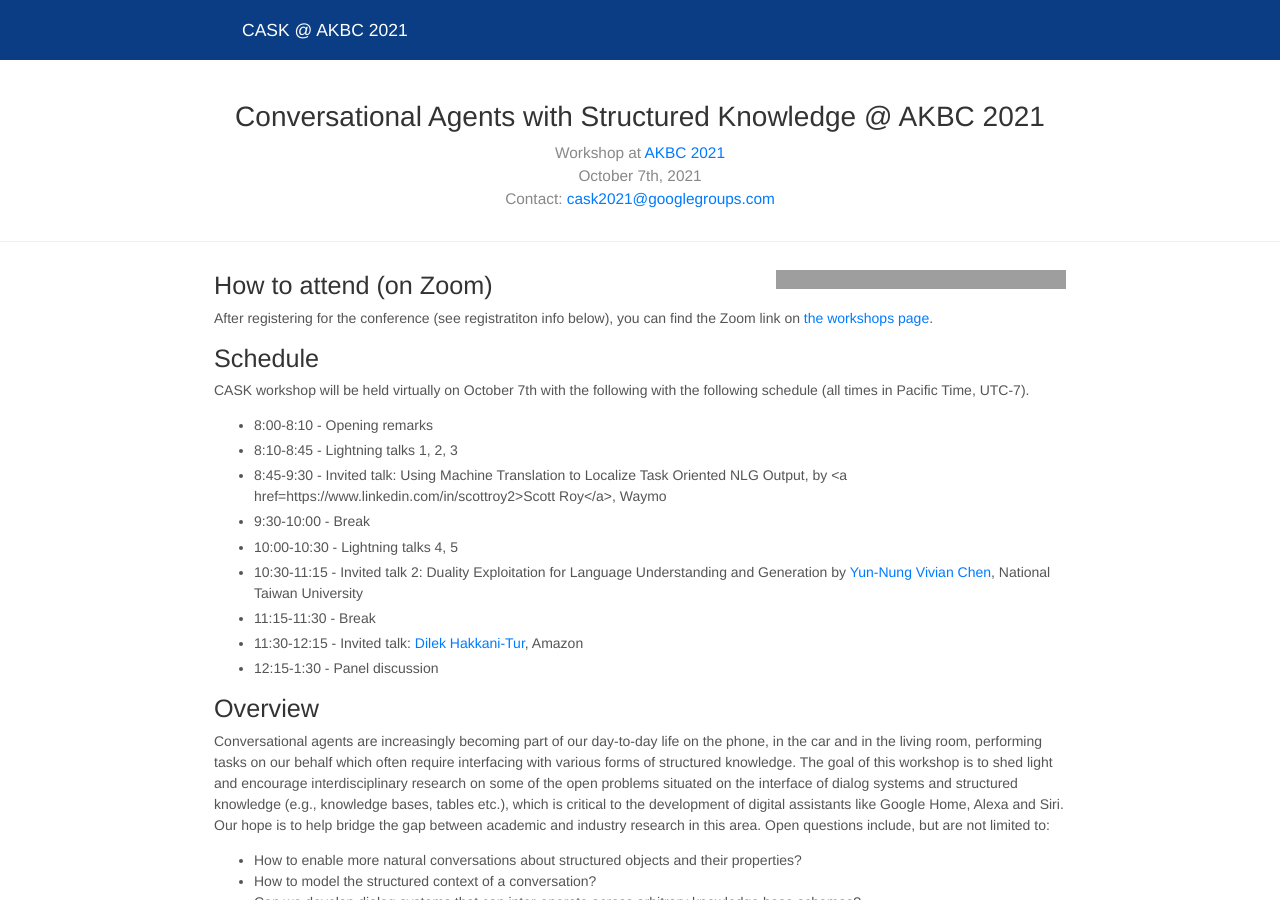
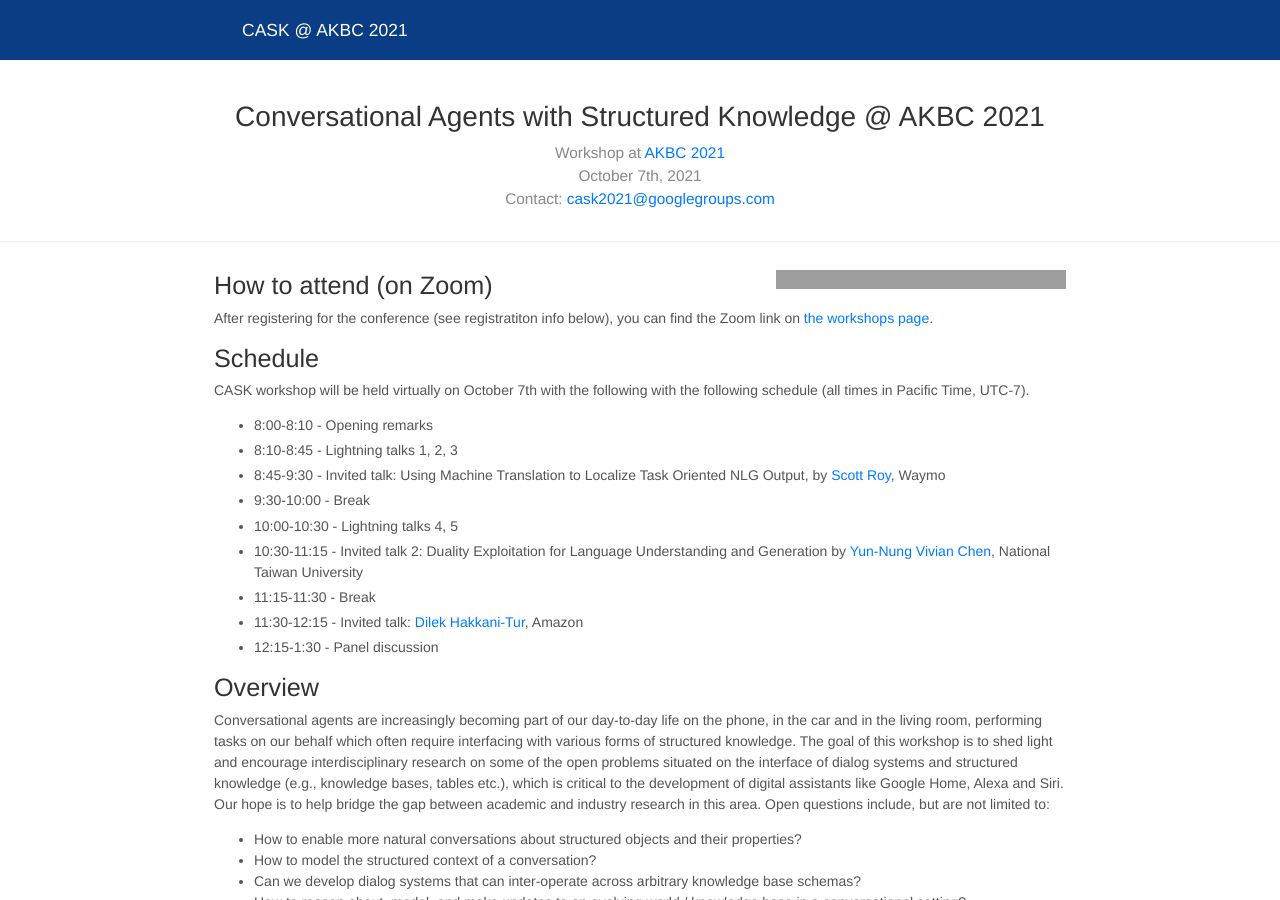
Before and after one commit to cask-workshop/cask-workshop.github.io, a Jekyll site: the page built from index.md, in a window 1280 px wide and 900 px high. Built offline with Jekyll 4.4.1, drawn with Linux system fonts in a browser that asks for light colours; nearby versions of some CDN libraries; grey boxes are pictures that could not be loaded.

Commit message:
Update index.md

```diff
--- a/index.md
+++ b/index.md
@@ -20,7 +20,7 @@ CASK workshop will be held virtually on October 7th with the following with the
     <ul>
 <li>8:00-8:10 - Opening remarks</li>
 <li>8:10-8:45 - Lightning talks 1, 2, 3</li>
-<li>8:45-9:30 - Invited talk: Using Machine Translation to Localize Task Oriented NLG Output, by <a href=https://www.linkedin.com/in/scottroy2>Scott Roy</a>, Waymo</li>
+<li>8:45-9:30 - Invited talk: Using Machine Translation to Localize Task Oriented NLG Output, by <a href="https://www.linkedin.com/in/scottroy2">Scott Roy</a>, Waymo</li>
 <li>9:30-10:00 - Break</li>
 <li>10:00-10:30 - Lightning talks 4, 5</li>
 <li>10:30-11:15 - Invited talk 2: Duality Exploitation for Language Understanding and Generation by <a href="https://www.csie.ntu.edu.tw/~yvchen/">Yun-Nung Vivian Chen</a>, National Taiwan University</li>
```
